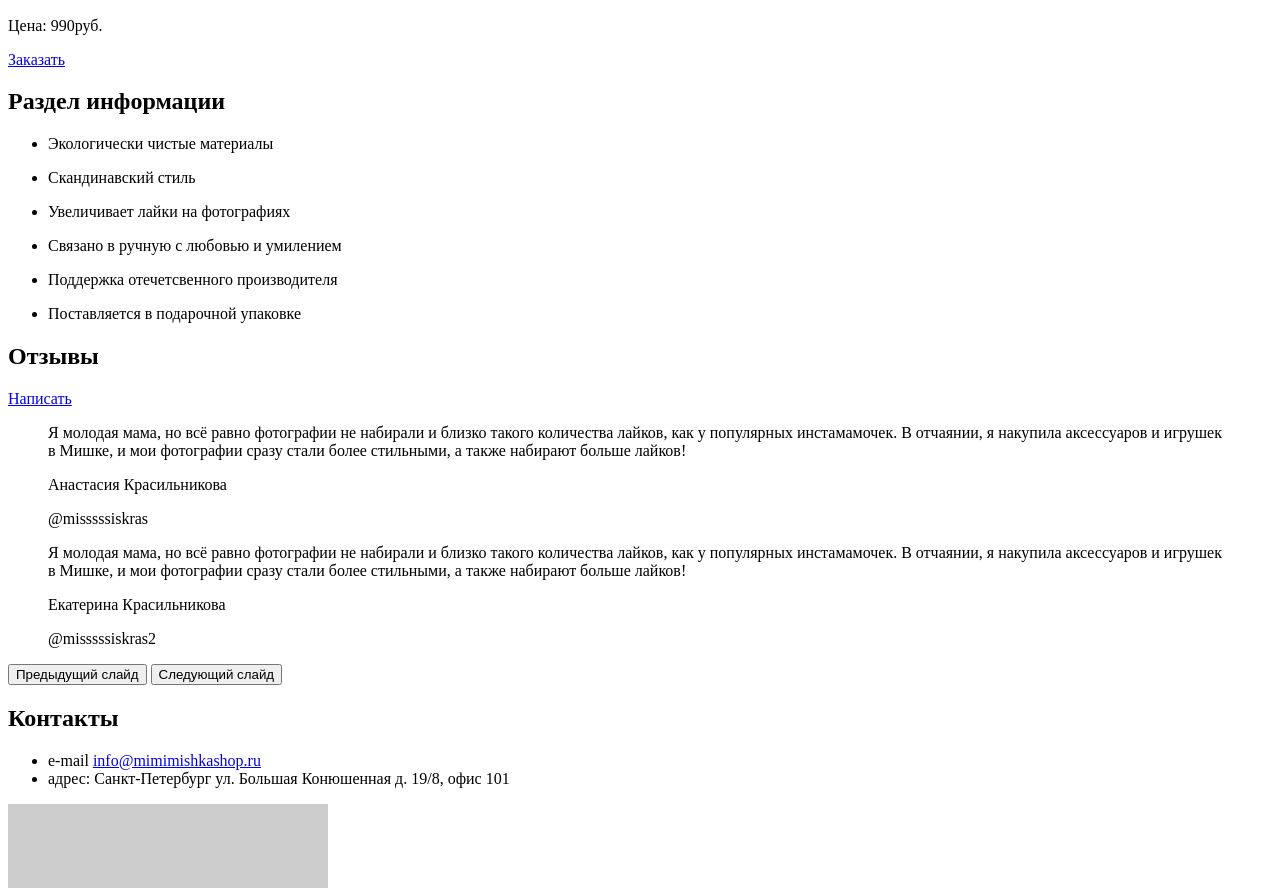
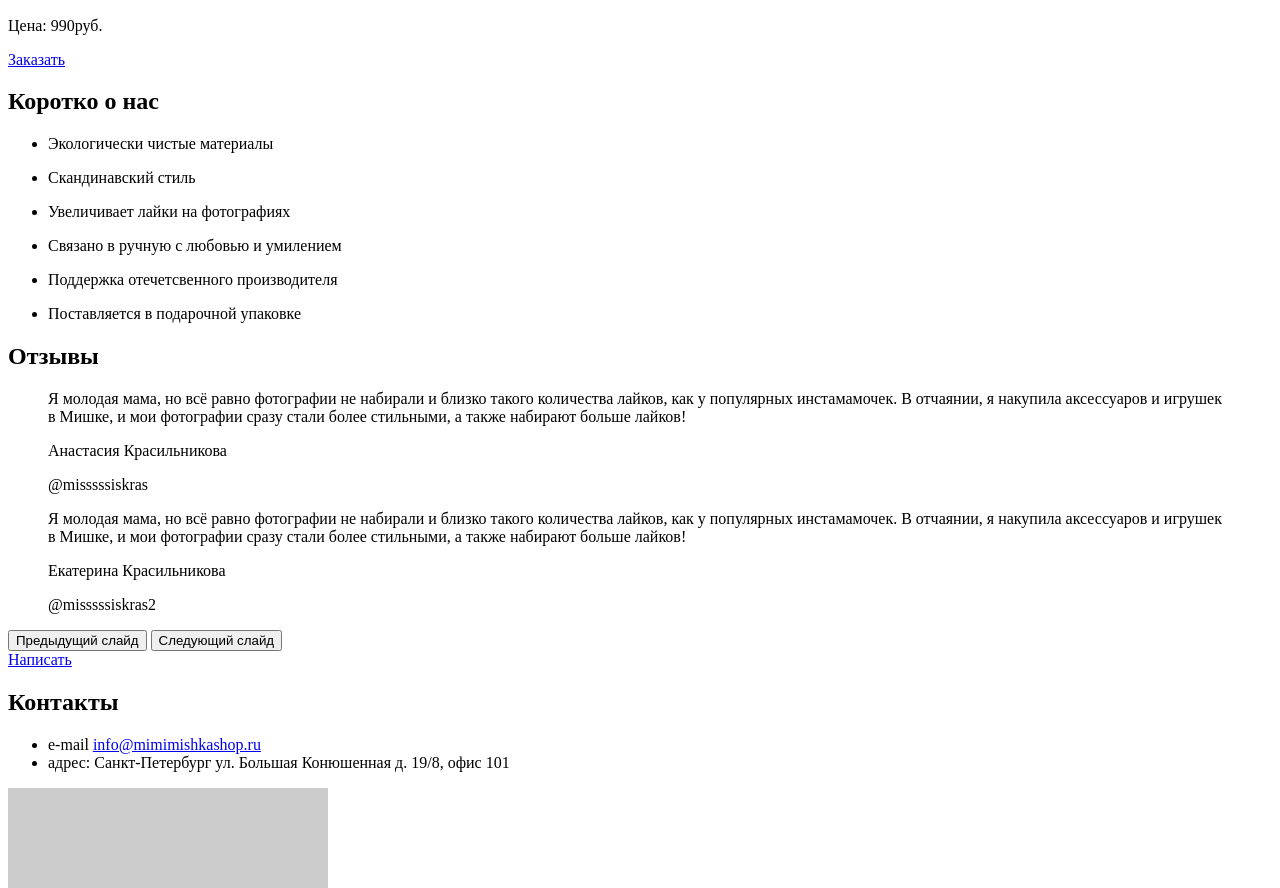
Before and after one commit to tirion789/1441533-mishka-21, a website: page source/index.html in a window 1280 px wide. Shown: the part 1024-1912 px from the top of the page. Drawn offline with Linux system fonts and the light colour scheme; placeholder pictures from the web are drawn by us.

Commit message:
module2-task1: Подправил разметку

```diff
--- a/source/index.html
+++ b/source/index.html
@@ -128,7 +128,7 @@
     <section class="about">
       <div class="about__wrapper">
         <h2 class="about__title">
-          Раздел информации
+          Коротко о нас
         </h2>
         <div class="about__container">
           <ul class="about__list list-unstyled">
@@ -171,11 +171,6 @@
         <h2 class="reviews__title">
           Отзывы
         </h2>
-        <div class="reviews__button-wrapper">
-          <a href="#" class="button reviews__link">
-            Написать
-          </a>
-        </div>
         <blockquote class="reviews__item">
           <p class="reviews__text">
             Я молодая мама, но всё равно фотографии не набирали и близко такого количества лайков, как
@@ -192,10 +187,9 @@
         </blockquote>
         <blockquote class="reviews__item">
           <p class="reviews__text">
-            Я молодая мама, но всё равно фотографии не набирали и близко такого количества лайков, как
-            у популярных инстамамочек.
-            В отчаянии, я накупила аксессуаров и игрушек в Мишке,
-            и мои фотографии сразу стали более стильными, а также набирают больше лайков!
+            Я молодая мама, но всё равно фотографии не набирали и близко такого количества лайков, как у популярных
+            инстамамочек. В отчаянии, я накупила аксессуаров и игрушек в Мишке, и мои фотографии сразу стали более
+            стильными, а также набирают больше лайков!
           </p>
           <p class="reviews__author-name">
             Екатерина Красильникова
@@ -211,6 +205,11 @@
           <button class="reviews__next" type="button">
             Следующий слайд
           </button>
+          <div class="reviews__button-wrapper">
+            <a href="#" class="button reviews__link">
+              Написать
+            </a>
+          </div>
         </div>
       </div>
     </section>
@@ -272,8 +271,9 @@
       </ul>
       <a class="page-footer__academy-link">
         Разработано
-      </p>
+        </p>
     </div>
   </footer>
+</body>
 
 </html>
```
